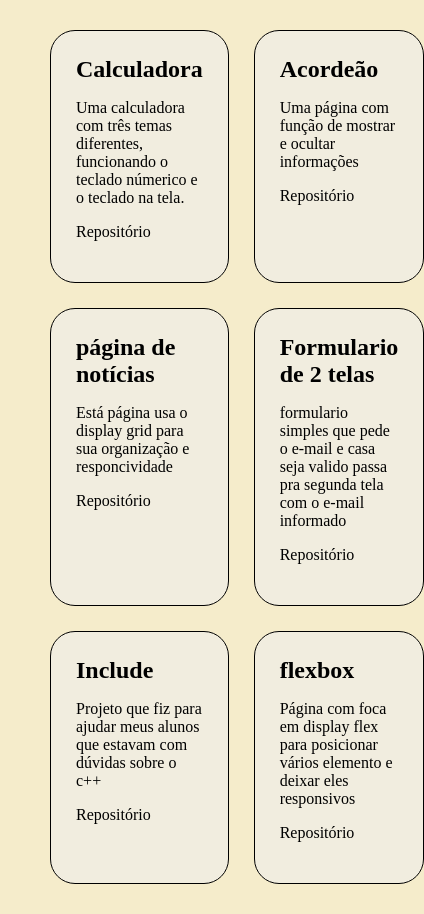
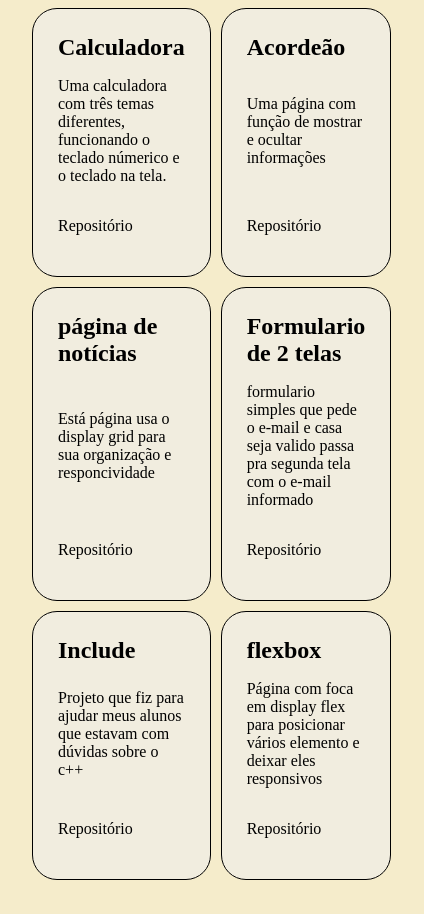
Before and after one commit to Geovanne1/portfolio, a plain HTML site: page projetos.html in a window 390 px wide. Shown: the whole page, 424 px wide, since content can reach past the window. After the commit the page ends 888 px from the top, so only its background shows below. Drawn offline with Linux system fonts and the light colour scheme.

Commit message:
versão 1.1
implementando a responsividade para mobile

```diff
--- a/src/css/projetos.css
+++ b/src/css/projetos.css
@@ -10,6 +10,9 @@
 }
 
 .cards {
+  display: flex;
+  flex-direction: column;
+  justify-content: space-between;
   background-color: #f1eddf;
   border: 1px solid black;
   border-radius: 25px;
@@ -34,3 +37,14 @@
 h2 {
   font-weight: bold;
 }
+
+@media screen and (max-width: 748px) {
+  body {
+    overflow: auto;
+  }
+
+  .projetos {
+    margin: 0.5rem 2rem;
+    gap: 10px;
+  }
+}
--- a/src/css/sobre.css
+++ b/src/css/sobre.css
@@ -29,3 +29,15 @@ p {
 h3 {
   margin: 5px;
 }
+
+@media screen and (max-width: 748px) {
+  body {
+    margin: 0.5rem 1rem;
+  }
+
+  p {
+    margin: 2px;
+    font-size: 18px;
+    line-height: 25px;
+  }
+}
--- a/src/css/styles.css
+++ b/src/css/styles.css
@@ -72,3 +72,18 @@ a:hover {
   cursor: pointer;
   transition: 0.7s;
 }
+
+@media screen and (max-width: 748px) {
+  main {
+    padding: 1rem;
+    margin: 0.5rem 1rem;
+  }
+
+  .imagemPerfil {
+    width: 45%;
+  }
+
+  .imagemPerfil:hover {
+    width: 50%;
+  }
+}
```
